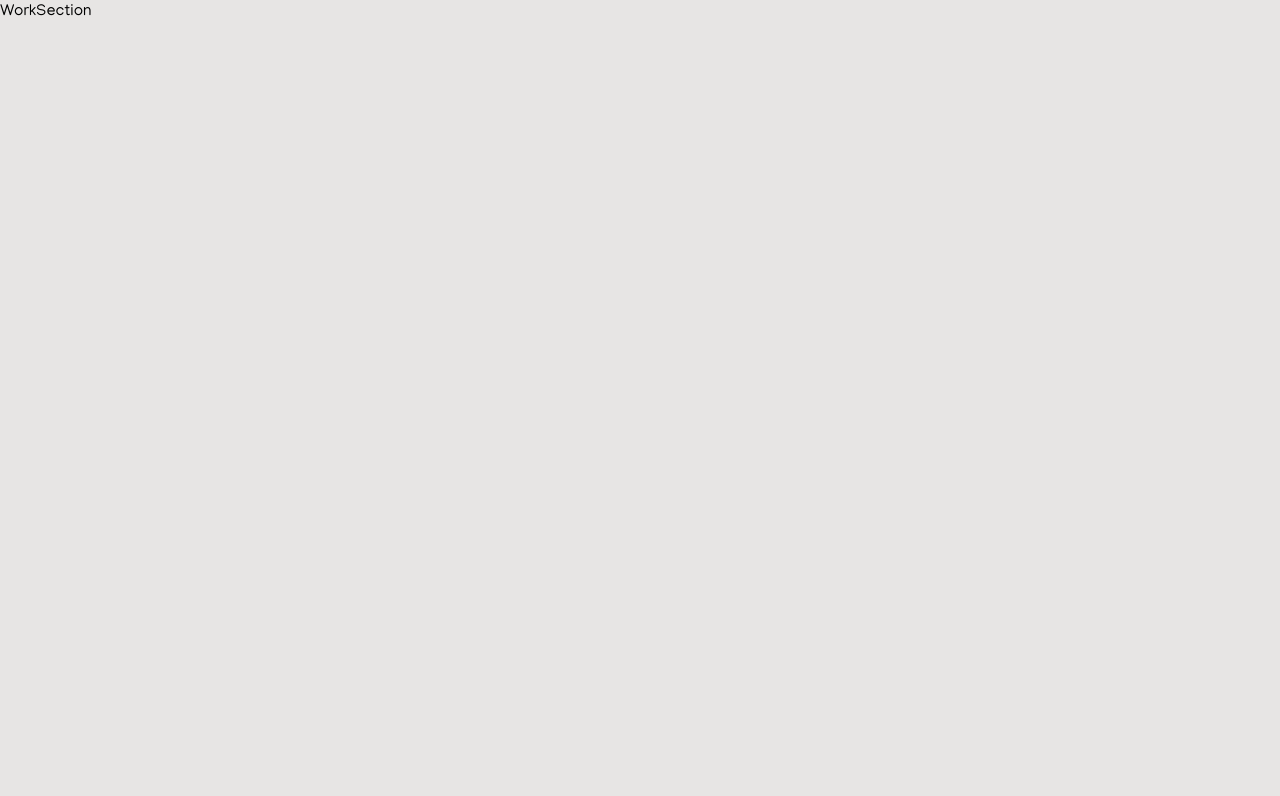
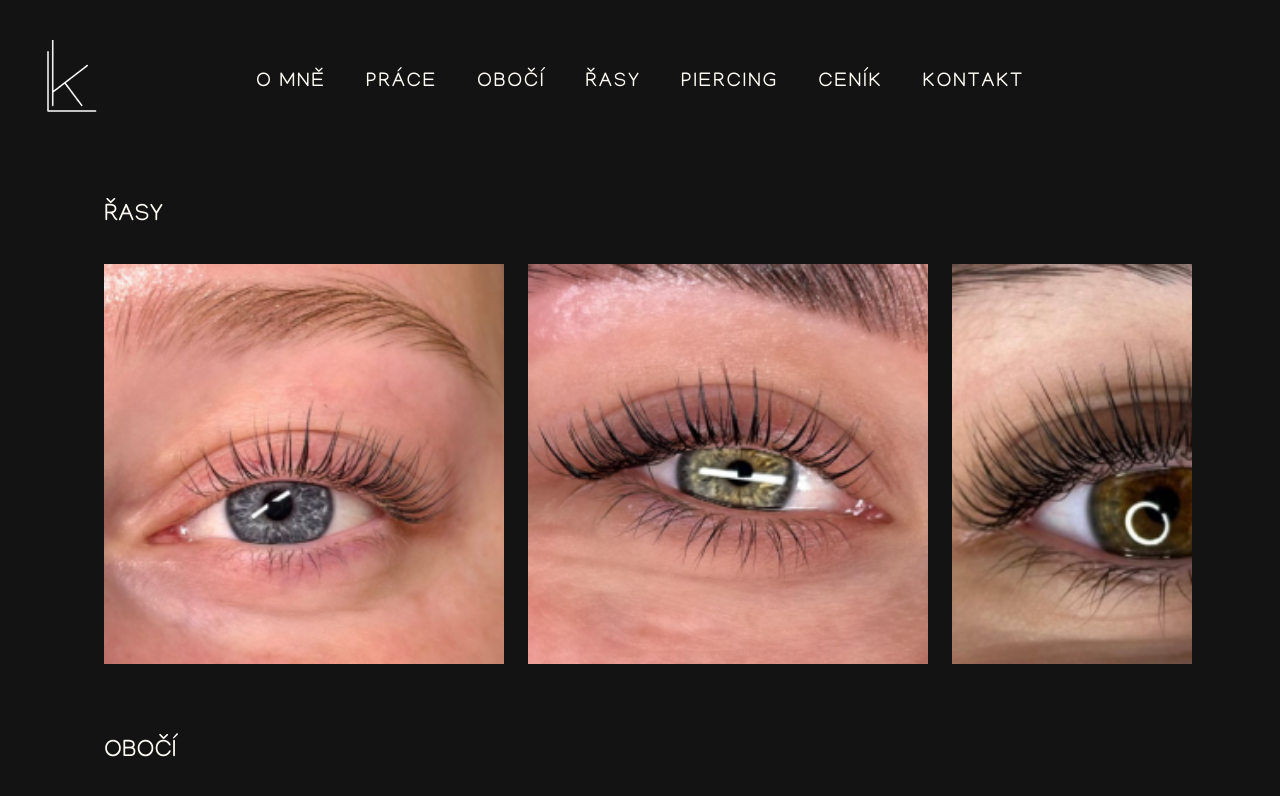
Before and after one commit to miriamorlikova/amen-ostrava, a React (Vite) app: page /work in a window 1280 px wide. Shown: the top 796 px of the page. Built offline with nearby package versions, Linux system fonts and the light colour scheme; a web font is replaced by a local one.

Commit message:
second commit

```diff
--- a/src/App.tsx
+++ b/src/App.tsx
@@ -12,7 +12,7 @@ function App() {
   const location = useLocation();
 
   return (
-    <div className=" h-screen ">
+    <div className="h-screen">
       <AnimatePresence mode="wait">
         <Routes location={location} key={location.pathname}>
           <Route index element={<MainSection />} />
--- a/src/components/H1Text.tsx
+++ b/src/components/H1Text.tsx
@@ -2,10 +2,17 @@ import React from "react";
 
 type H1TextProps = {
   children: React.ReactNode;
+  theme: "dark" | "light";
 };
 
-const H1Text = ({ children }: H1TextProps) => {
-  return <div>{children}</div>;
+const H1Text = ({ children, theme }: H1TextProps) => {
+  return (
+    <h1
+      className={`xxl:text-7xl lg:text-5xl xl:text-6xl text-4xl uppercase font-cormorant ${theme === "light" ? "text-primary-light" : "text-primary-dark"}`}
+    >
+      {children}
+    </h1>
+  );
 };
 
 export default H1Text;
--- a/src/components/Logo.tsx
+++ b/src/components/Logo.tsx
@@ -7,14 +7,14 @@ type LogoDarkProps = {
 
 const Logo = ({ theme }: LogoDarkProps) => {
   return (
-    <div className="m-10 pt-2">
-      <Link className="flex" to="/">
+    <Link className="flex items-center justify-center" to="/">
+      <div className="p-10">
         <img
           src={theme === "dark" ? logoDark : logoLight}
           className="xl:w-20 h-auto xxl:w-24"
         />
-      </Link>
-    </div>
+      </div>
+    </Link>
   );
 };
 
--- a/src/components/NavBar.tsx
+++ b/src/components/NavBar.tsx
@@ -1,23 +1,46 @@
+import Logo from "./Logo";
 import NavLink from "./NavLink";
 
 type NavBarProps = {
   theme: "light" | "dark";
+  isWithBg?: boolean;
 };
 
-const NavBar = ({ theme }: NavBarProps) => {
+const NavBar = ({ theme, isWithBg }: NavBarProps) => {
   const textColor =
-    theme === "light" ? "text-primary-light" : "text-color-dark";
-
+    theme === "light" ? "text-primary-light" : "text-primary-dark";
+  const backgroundColor = isWithBg
+    ? "bg-primary-dark bg-opacity-[95%]"
+    : "bg-transparent";
   return (
-    <div className={`fixed w-full flex justify-center ${textColor}`}>
+    <div
+      className={`fixed w-full z-[30] flex justify-center pt-10 pb-14 ${textColor} ${backgroundColor} transition-all duration-300 `}
+    >
+      <div className="absolute top-0 left-0">
+        <Logo theme={theme} />
+      </div>
       <div className="flex xxl:gap-12 xl:gap-4 gap-2">
-        <NavLink to="/about">o mně</NavLink>
-        <NavLink to="/work">práce</NavLink>
-        <NavLink to="/brows">obočí</NavLink>
-        <NavLink to="/lashes">řasy</NavLink>
-        <NavLink to="/piercings">piercing</NavLink>
-        <NavLink to="/prices">ceník</NavLink>
-        <NavLink to="/contact">kontakt</NavLink>
+        <NavLink to="/about" theme={theme}>
+          o mně
+        </NavLink>
+        <NavLink to="/work" theme={theme}>
+          práce
+        </NavLink>
+        <NavLink to="/brows" theme={theme}>
+          obočí
+        </NavLink>
+        <NavLink to="/lashes" theme={theme}>
+          řasy
+        </NavLink>
+        <NavLink to="/piercings" theme={theme}>
+          piercing
+        </NavLink>
+        <NavLink to="/prices" theme={theme}>
+          ceník
+        </NavLink>
+        <NavLink to="/contact" theme={theme}>
+          kontakt
+        </NavLink>
       </div>
     </div>
   );
--- a/src/components/NavLink.tsx
+++ b/src/components/NavLink.tsx
@@ -5,12 +5,13 @@ import { Link } from "react-router-dom";
 type NavLinkProps = {
   to: string;
   children: React.ReactNode;
+  theme: "light" | "dark";
 };
 
-// od 1200px schovat a dat vyskakovaci navigaci na bok
-
-const NavLink = ({ to, children }: NavLinkProps) => {
+const NavLink = ({ to, children, theme }: NavLinkProps) => {
   const [hovered, setHovered] = useState(false);
+  const borderColor =
+    theme === "light" ? "border-primary-light" : "border-primary-dark";
 
   return (
     <motion.div
@@ -20,8 +21,8 @@ const NavLink = ({ to, children }: NavLinkProps) => {
     >
       <Link to={to}>{children}</Link>
       <div
-        className={`border-t-4 border-primary-light rounded-xl transition-all duration-300 ease-in-out ${hovered ? "w-full" : "w-0 border-transparent"}`}
-      ></div>
+        className={`border-t-4 ${borderColor} rounded-xl transition-all duration-300 ease-in-out ${hovered ? "w-full" : "w-0 border-transparent"}`}
+      />
     </motion.div>
   );
 };
--- a/src/index.css
+++ b/src/index.css
@@ -5,12 +5,16 @@
 @layer base {
   html,
   body {
-    @apply font-manjari bg-stone-200;
+    @apply font-manjari bg-slate-400 m-0 p-0;
   }
   * {
-    @apply m-0 box-border;
+    @apply m-0 p-0 box-border;
   }
   a {
     @apply no-underline;
   }
 }
+* {
+  scrollbar-width: thin;
+  scrollbar-color: #474747 #1a1a1a; /* Thumb color, track color */
+}
--- a/src/layout/AboutSection.tsx
+++ b/src/layout/AboutSection.tsx
@@ -1,15 +1,35 @@
-import React from "react";
 import withTransition from "../utils/withTransition";
 import NavBar from "../components/NavBar";
+import useMediaQuery from "../utils/useMediaQuery";
+import H1Text from "../components/H1Text";
+import portrait from "../assets/photo-about-section.png";
 
 type AboutSectionProps = {};
 
 const AboutSection = (props: AboutSectionProps) => {
+  const isAboveMediumScreen = useMediaQuery("(min-width: 1250px)");
+
   return (
-    <>
-      <NavBar theme="dark" />
-      <h1>About Section</h1>;
-    </>
+    <div className=" h-screen w-screen bg-primary-light">
+      {isAboveMediumScreen && <NavBar theme="dark" />}
+      <div
+        className={`flex w-[75%] m-auto gap-10 xxl:gap-14 relative top-[15%]  h-[75%] justify-center items-center ${isAboveMediumScreen ? "flex" : "flex-col"}`}
+      >
+        <div className="flex basis-1/2 max-w-[700px]">
+          <img src={portrait} alt="portrait of me" />
+        </div>
+        <div className="flex flex-col gap-6 basis-1/2 max-w-[700px]">
+          <H1Text theme="dark">O mně</H1Text>
+          <p className="xxl:text-2xl text-xl">
+            Aenean fermentum risus id tortor. Itaque earum rerum hic tenetur a
+            sapiente delectus, ut aut reiciendis voluptatibus maiores alias
+            consequatur aut perferendis doloribus asperiores repellat. Nullam
+            dapibus fermentum ipsum. Praesent vitae arcu tempor neque lacinia
+            pretium. Aliquam id dolor.
+          </p>
+        </div>
+      </div>
+    </div>
   );
 };
 
--- a/src/layout/ContactSection.tsx
+++ b/src/layout/ContactSection.tsx
@@ -1,4 +1,3 @@
-import React from "react";
 import withTransition from "../utils/withTransition";
 type ContactSectionProps = {};
 
--- a/src/layout/WorkSection.tsx
+++ b/src/layout/WorkSection.tsx
@@ -1,9 +1,143 @@
-import React from "react";
 import withTransition from "../utils/withTransition";
+import { useSwipeable } from "react-swipeable";
+import useMediaQuery from "../utils/useMediaQuery";
+import NavBar from "../components/NavBar";
+import lashes1 from "../assets/lashes/lashes-image-1.png";
+import lashes2 from "../assets/lashes/lashes-image-2.png";
+import lashes3 from "../assets/lashes/lashes-image-3.png";
+import lashes4 from "../assets/lashes/lashes-image-4.png";
+import lashes5 from "../assets/lashes/lashes-image-5.png";
+import brows1 from "../assets/eyebrows/brows-image-1.png";
+import brows2 from "../assets/eyebrows/brows-image-2.png";
+import brows3 from "../assets/eyebrows/brows-image-3.png";
+import brows4 from "../assets/eyebrows/brows-image-4.png";
+import brows5 from "../assets/eyebrows/brows-image-5.png";
+import pierc1 from "../assets/piercings/pierc-image-1.png";
+import pierc2 from "../assets/piercings/pierc-image-2.png";
+import pierc3 from "../assets/piercings/pierc-image-3.png";
+import pierc4 from "../assets/piercings/pierc-image-4.png";
+import pierc5 from "../assets/piercings/pierc-image-5.png";
+import { useEffect, useRef, useState } from "react";
+import { motion } from "framer-motion";
+
 type WorkSectionProps = {};
 
-const WorkSection = (props: WorkSectionProps) => {
-  return <h1>WorkSection</h1>;
+const lashes = [lashes1, lashes2, lashes3, lashes4, lashes5];
+const eyebrows = [brows1, brows2, brows3, brows4, brows5];
+const piercings = [pierc1, pierc2, pierc3, pierc4, pierc5];
+
+const WorkSection = ({}: WorkSectionProps) => {
+  const isAboveMediumScreen = useMediaQuery("(min-width: 1250px)");
+  const [isWithBg, setisWithBg] = useState<boolean>(true);
+  const [width, setWidth] = useState(0);
+  const containerRef = useRef<HTMLDivElement>(null);
+
+  useEffect(() => {
+    if (containerRef.current == null) return;
+    setWidth(
+      containerRef.current.scrollWidth - containerRef.current.offsetWidth
+    );
+  }, []);
+
+  useEffect(() => {
+    function handleScroll() {
+      if (window.scrollY === 0) {
+        setisWithBg(true);
+      }
+      if (window.scrollY !== 0) {
+        setisWithBg(false);
+      }
+    }
+    window.addEventListener("scroll", handleScroll);
+    return () => window.removeEventListener("scroll", handleScroll);
+  }, []);
+
+  return (
+    <div className="h-full overflow-y-auto w-screen bg-primary-dark">
+      {isAboveMediumScreen && <NavBar isWithBg={isWithBg} theme="light" />}
+
+      <div className="text-primary-light uppercase xxl:text-4xl xl:text-3xl text-2xl flex flex-col w-[85%] h-full m-auto gap-10 xxl:gap-14 relative top-[25%] ">
+        {/* LASHES */}
+        <div className="flex flex-col mb-8">
+          <h1 className="ml-2 mb-8">řasy</h1>
+          <div
+            ref={containerRef}
+            className="overflow-x-scroll  w-full relative mx-2 "
+          >
+            <motion.div
+              dragConstraints={{ right: 0, left: -width }}
+              drag="x"
+              className="flex cursor-grab gap-6 active:cursor-grabbing items-center"
+            >
+              {lashes.map((image, index) => (
+                <div
+                  className="aspect-square shrink-0 sm:min-w-[400px] xxl:min-w-[500px] min-w-[300px]"
+                  style={{
+                    backgroundImage: `url(${image})`,
+                    backgroundSize: "cover",
+                    backgroundPosition: "center",
+                  }}
+                  key={index}
+                />
+              ))}
+            </motion.div>
+          </div>
+        </div>
+        {/* EYEBROWS */}
+        <div className="flex flex-col mb-8">
+          <h1 className="ml-2 mb-8">obočí</h1>
+          <div
+            ref={containerRef}
+            className="overflow-x-scroll  w-full relative mx-2 "
+          >
+            <motion.div
+              dragConstraints={{ right: 0, left: -width }}
+              drag="x"
+              className="flex cursor-grab gap-6 active:cursor-grabbing items-center"
+            >
+              {eyebrows.map((image, index) => (
+                <div
+                  className="aspect-square shrink-0 sm:min-w-[400px] xxl:min-w-[500px] min-w-[300px]"
+                  style={{
+                    backgroundImage: `url(${image})`,
+                    backgroundSize: "cover",
+                    backgroundPosition: "center",
+                  }}
+                  key={index}
+                />
+              ))}
+            </motion.div>
+          </div>
+        </div>
+        {/* PIERCINGS */}
+        <div className="xxl:pb-60 xl:pb-48 pb-40 flex flex-col">
+          <h1 className="ml-2 mb-8">piercing</h1>
+          <div
+            ref={containerRef}
+            className="overflow-x-scroll  w-full relative mx-2 "
+          >
+            <motion.div
+              dragConstraints={{ right: 0, left: -width }}
+              drag="x"
+              className="flex cursor-grab gap-6 active:cursor-grabbing items-center"
+            >
+              {piercings.map((image, index) => (
+                <div
+                  className="aspect-square shrink-0 sm:min-w-[400px] xxl:min-w-[500px] min-w-[300px]"
+                  style={{
+                    backgroundImage: `url(${image})`,
+                    backgroundSize: "cover",
+                    backgroundPosition: "center",
+                  }}
+                  key={index}
+                />
+              ))}
+            </motion.div>
+          </div>
+        </div>
+      </div>
+    </div>
+  );
 };
 
 export default withTransition(WorkSection);
--- a/src/utils/withTransition.tsx
+++ b/src/utils/withTransition.tsx
@@ -11,14 +11,14 @@ const withTransition = (OgComponent: React.ComponentType) => {
     <>
       <OgComponent />
       <motion.div
-        className="fixed top-0 left-0 w-full h-screen bg-black origin-bottom"
+        className="fixed top-0 z-[999] left-0 w-full h-screen bg-black origin-bottom"
         initial={{ scaleY: 0 }}
         animate={{ scaleY: 0 }}
         exit={{ scaleY: 1 }}
         transition={{ duration: 1, ease: [0.22, 1, 0.36, 1] }}
       />
       <motion.div
-        className="fixed top-0 left-0 w-full h-screen bg-black origin-top"
+        className="fixed top-0 z-[999] left-0 w-full h-screen bg-black origin-top"
         initial={{ scaleY: 1 }}
         animate={{ scaleY: 0 }}
         exit={{ scaleY: 0 }}
--- a/tailwind.config.js
+++ b/tailwind.config.js
@@ -5,7 +5,7 @@ module.exports = {
     extend: {
       colors: {
         "primary-light": "#FFFCF5",
-        "primary-dark": "131313",
+        "primary-dark": "#131313",
       },
 
       fontFamily: {
```
Also changed, not shown: src/layout/MainSection.tsx (+4 -4 lines).
